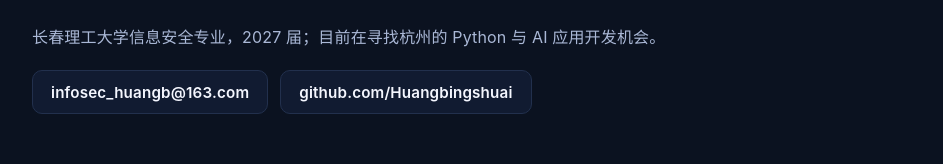
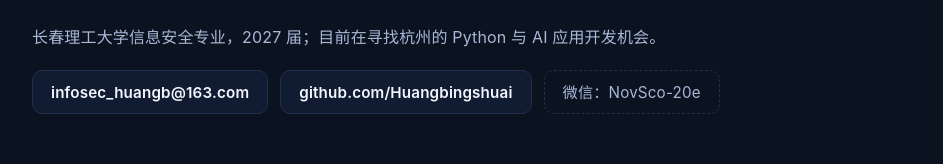
Before and after one commit to Huangbingshuai/Huangbingshuai.github.io, a plain HTML site: page index.html in a window 1280 px wide. Shown: the part 1840-2004 px from the top of the page, without its empty margins (168-1111 px from the left). Drawn offline with Linux system fonts and the light colour scheme.

Commit message:
补充微信联系方式

```diff
--- a/index.html
+++ b/index.html
@@ -76,7 +76,8 @@
   .stack div{background:var(--panel);border:1px solid var(--border);border-radius:var(--radius);padding:16px}
   .stack b{display:block;margin-bottom:6px}
   .stack span{color:var(--muted);font-size:.9rem}
-  .contact{display:flex;flex-wrap:wrap;gap:12px}
+  .contact{display:flex;flex-wrap:wrap;gap:12px;align-items:center}
+  .wechat{margin:0;display:inline-flex;align-items:center;min-height:44px;padding:0 18px;border-radius:10px;border:1px dashed var(--border);color:var(--muted);font-size:.95rem}
   footer{border-top:1px solid var(--border);margin-top:56px;padding:22px 0 40px;color:var(--muted);font-size:.88rem;display:flex;flex-wrap:wrap;gap:8px;justify-content:space-between}
   @media (prefers-reduced-motion: reduce){
     *{transition:none !important;animation:none !important;scroll-behavior:auto !important}
@@ -162,6 +163,7 @@
       <div class="contact">
         <a class="btn" href="mailto:infosec_huangb@163.com">infosec_huangb@163.com</a>
         <a class="btn" href="https://github.com/Huangbingshuai">github.com/Huangbingshuai</a>
+        <p class="wechat">微信：NovSco-20e</p>
       </div>
     </section>
   </main>
```
